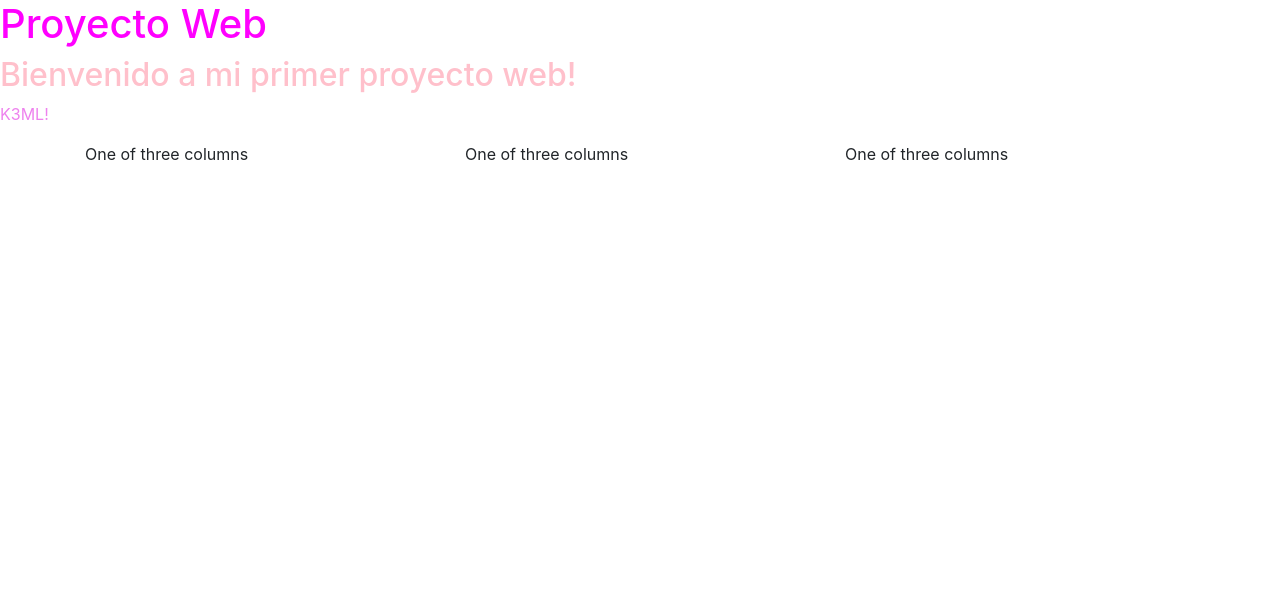
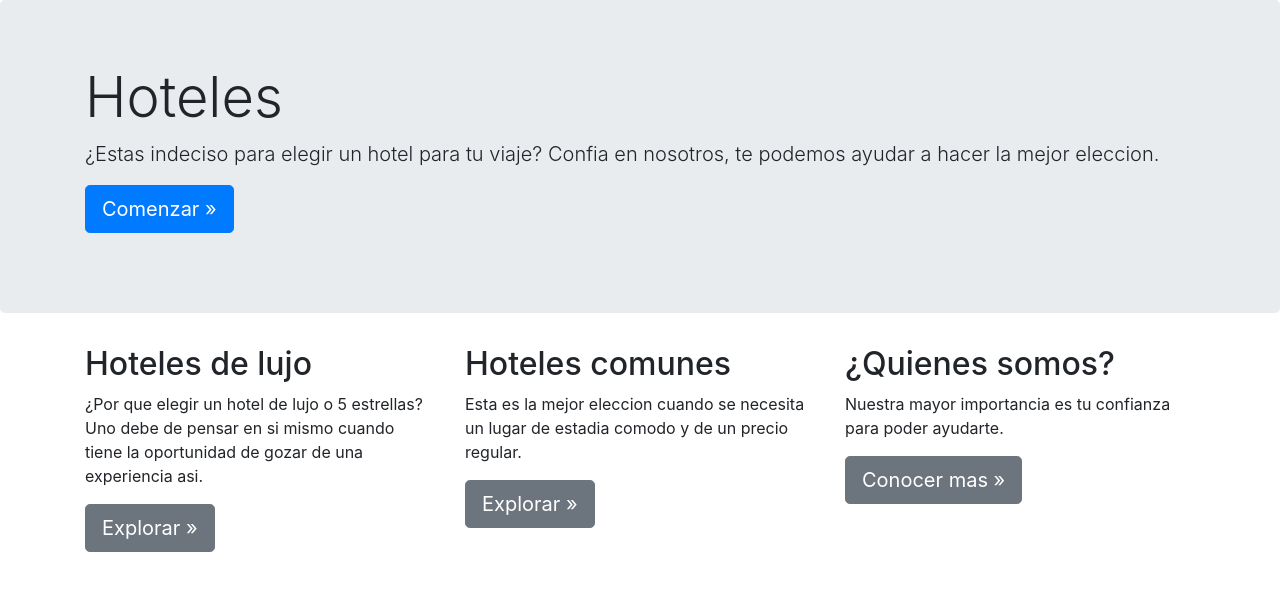
Before and after one commit to Lextarb/PW16100165, a website: page index.html in a window 1280 px wide. Drawn offline with nearby package versions, Linux system fonts and the light colour scheme.

Commit message:
Actualizacion de index a uso de GRID
Uso basico de grids como se vio en clase y para la practica #2

```diff
--- a/index.html
+++ b/index.html
@@ -3,37 +3,55 @@
 <head>
     <meta charset="UTF-8">
     <meta name="viewport" content="width=device-width, initial-scale=1, shrink-to-fit=no>">
-    <title>Mi primer proyecto Web</title>
+    <title>Hoteles</title>
+    <link rel="stylesheet" href="/node_modules/bootstrap/dist/css/bootstrap.min.css" >
 
-<!-- CSS only -->
-<link rel="stylesheet" href="/node_modules/bootstrap/dist/css/bootstrap.min.css"
-integrity="sha384-JcKb8q3iqJ61gNV9KGb8thSsNjpSL0n8PARn9HuZOnIxN0hoP+VmmDGMN5t9UJ0Z" crossorigin="anonymous">
+</head>
+
+<body>
+
+  <div class="jumbotron">
+    <div class="container">
+      <h1 class="display-4">Hoteles</h1>
+      <p class="lead">¿Estas indeciso para elegir un hotel para tu viaje? Confia en nosotros, te podemos ayudar a hacer la mejor eleccion.</p>
+      <p><a class="btn btn-primary btn-lg" href="#" role="button">Comenzar &raquo;</a></p>
+    </div>
+  </div>
+
+  <div class="container">
+    <div class="row">
+      <div class="col-md-4">
+        <h2>Hoteles de lujo</h2>
+        <p>¿Por que elegir un hotel de lujo o 5 estrellas? Uno debe de pensar en si mismo cuando tiene la oportunidad de gozar de una experiencia asi.</p>
+        <p><a class="btn btn-secondary btn-lg" href="#" role="button">Explorar &raquo;</a></p>
+      </div>
+
+      <div class="col-md-4">
+        <h2>Hoteles comunes</h2>
+        <p>Esta es la mejor eleccion cuando se necesita un lugar de estadia comodo y de un precio regular.</p>
+        <p><a class="btn btn-secondary btn-lg" href="#" role="button">Explorar &raquo;</a></p>
+      </div>
+
+      <div class="col-md-4">
+        <h2>¿Quienes somos?</h2>
+        <p>Nuestra mayor importancia es tu confianza para poder ayudarte.</p>
+        <p><a class="btn btn-secondary btn-lg" href="#" role="button">Conocer mas &raquo;</a></p>
+      </div>
 
 
 
-</head>
 
-<body style="background-color: transparent;">
-    <h1 style="color: fuchsia;">Proyecto Web</h1>
-    <h2 style="color: pink;">Bienvenido a mi primer proyecto web!</h2>
-    <p style="color: violet;">K3ML!</p>
-    <div class="container">
-        <div class="row">
-          <div class="col-sm">
-            One of three columns
-          </div>
-          <div class="col-sm">
-            One of three columns
-          </div>
-          <div class="col-sm">
-            One of three columns
-          </div>
-        </div>
-      </div>
+    </div>
+  </div>
+
+
 
     <!-- JS, Popper.js, and jQuery -->
 <script src="/node_modules/jquery/dist/jquery-3.5.1.slim.min.js"></script>
 <script src="/node_modules/popper.js/dist/umd/popper.min.js"></script>
 <script src="/node_modules/bootstrap/dist/js/bootstrap.min.js"></script>
 </body>
+
+
+
 </html>
```
